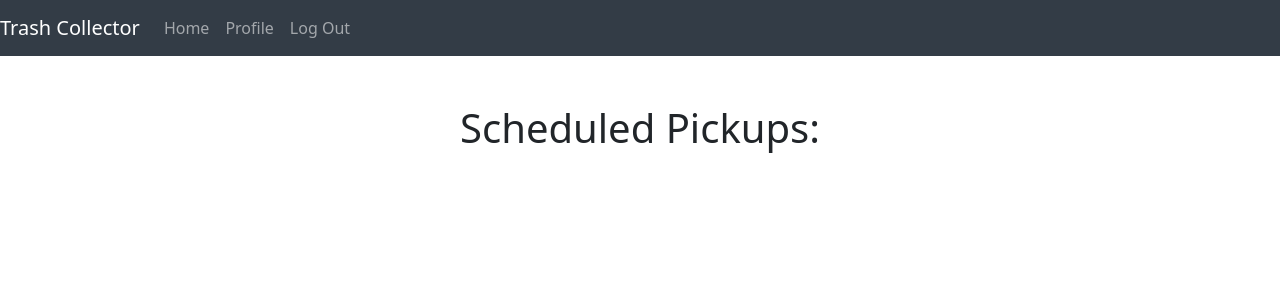
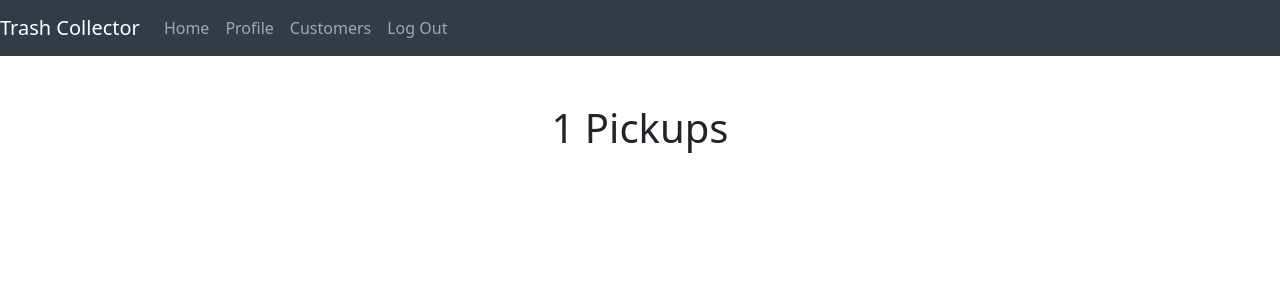
Before and after one commit to justincamp1776/Trash_Collector_Project, a Django app: page /employees/view_schedule/1 in a window 1280 px wide. Shown: the top 300 px of the page. Run offline with Django 3.2, Linux system fonts and the light colour scheme; the visitor is signed in with stand-in values (Sample User, id 1); data that the repository does not hold is empty.

Commit message:
created customers and update_customer template

```diff
--- a/trash_collector/employees/templates/employee_base.html
+++ b/trash_collector/employees/templates/employee_base.html
@@ -5,5 +5,6 @@
 
     <a class="nav-item nav-link" href="{% url 'employees:index' %}">Home</a>
     <a class="nav-item nav-link" href="{% url 'employees:profile' %}">Profile</a>
+    <a class="nav-item nav-link" href="{% url 'employees:customers' %}">Customers</a>
 
 {% endblock %}
--- a/trash_collector/employees/templates/employees/index.html
+++ b/trash_collector/employees/templates/employees/index.html
@@ -22,13 +22,9 @@
               <p>{{ customer.name }} - {{customer.address}} - {{ customer.zip_code }} -  <a href= "{% url 'employees:confirm_pickup' customer.id %}">Confirm</a></p>
               {% endfor %}
 
-
-            <ul>
               {% for customer in one_time_pickups %}
-              <li>{{ customer.name }} - {{customer.address}} - {{ customer.zip_code }}<a href= "{% url 'employees:confirm_pickup' customer.id %}">Confirm</a></li>
+              <p>{{ customer.name }} - {{customer.address}} - {{ customer.zip_code }}<a href= "{% url 'employees:confirm_pickup' customer.id %}">Confirm</a></p>
               {% endfor %}
-            </ul>
-
           </div>
 
           <div style=" text-align:right"class = "col-md-6">
--- a/trash_collector/employees/templates/employees/view_schedule.html
+++ b/trash_collector/employees/templates/employees/view_schedule.html
@@ -1,12 +1,24 @@
+
 {% extends 'employee_base.html' %}
 
 {% block title %} Daily Schedule {% endblock %}
 
-{% block header %} Scheduled Pickups: {% endblock %}
+{% block header %} {{week_day}} Pickups {% endblock %}
 
 {% block content %}
+<div class="container">
+    <div style="margin-top: 100px;"class="row">
+        <div class="col-md-2"></div>
+        <div class="col-md-8">
 
-{% for customer in future_pickups %}
-    {{customer.name}} - {{customer.address}} - {{customer.zip_code}}
-{% endfor %}
+            {% for customer in future_pickups %}
+
+            <p style="text-align:left; margin-left:90px"><strong>{{customer.name}}</strong> {{customer.address}} {{customer.zip_code}} <em>Balance:</em> {{customer.balance}}</p> <br>
+            {% endfor %}
+
+        </div>
+        <div class="col-md-2"></div>
+    </div>
+</div>
+
 {% endblock %}
--- a/trash_collector/employees/urls.py
+++ b/trash_collector/employees/urls.py
@@ -6,10 +6,13 @@ from . import views
 
 app_name = "employees"
 urlpatterns = [
-    path('', views.index, name="index"),
+    path('index/', views.index, name="index"),
     path('create/', views.create, name="create"),
     path('edit_profile/', views.edit_profile, name="edit_profile"),
-    path('<int:customer_id>/', views.confirm_pickup, name="confirm_pickup"),
+    path('confirm_pickup/<int:customer_id>/', views.confirm_pickup, name="confirm_pickup"),
     path('view_schedule/<str:week_day>',views.view_schedule, name="view_schedule"),
-    path('profile/', views.view_profile, name="profile")
+    path('profile/', views.view_profile, name="profile"),
+    path('customers/', views.view_customers, name="customers"),
+    path('<int:customer_id>/', views.update_customer, name="update_customer"),
+
 ]
--- a/trash_collector/employees/views.py
+++ b/trash_collector/employees/views.py
@@ -10,15 +10,12 @@ from datetime import date
 from datetime import datetime
 
 
-# Create your views here.
 
-# TODO: Create a function for each path created in employees/urls.py. Each will need a template as well.
 
 
 @login_required
 def index(request):
     # The following line will get the logged-in user (if there is one) within any view function
-
     today2 = determine_day()
 
     logged_in_user = request.user
@@ -44,28 +41,59 @@ def index(request):
             'todays_pickups': todays_pickups,
             'one_time_pickups': one_time_pickups
         }
-
         return render(request, 'employees/index.html', context)
     except ObjectDoesNotExist:
         return HttpResponseRedirect(reverse('employees:create'))
 
-
+# displays selected fields from the employee table on the logged in user/employee
 @login_required
 def view_profile(request):
     try:
         logged_in_user = request.user
-
         logged_in_employee = Employee.objects.get(user=logged_in_user)
-
         context = {
             'logged_in_employee' : logged_in_employee
         }
-
         return render(request, 'employees/profile.html', context)
     except ObjectDoesNotExist:
         return HttpResponseRedirect(reverse('employees:index'))
 
 
+ #returns all customers from the database
+@login_required
+def view_customers(request):
+        Customer = apps.get_model('customers.Customer')
+        customers = Customer.objects.all()
+        context = {
+            'customers' : customers
+        }
+        return render(request, 'employees/customers.html', context)
+
+
+# allows employee to edit customer information
+@login_required
+def update_customer(request, customer_id):
+    Customer = apps.get_model('customers.Customer')
+    customer_to_update = Customer.objects.get(id=customer_id)
+    if request.method == "POST":
+        name_from_form = request.POST.get('name')
+        address_from_form = request.POST.get('address')
+        zip_from_form = request.POST.get('zip_code')
+        balance_from_form = request.POST.get("balance")
+        customer_to_update.name = name_from_form
+        customer_to_update.address = address_from_form
+        customer_to_update.zip_code = zip_from_form
+        customer_to_update.balance = balance_from_form
+        customer_to_update.save()
+        return HttpResponseRedirect(reverse('employees:customers'))
+    else:
+        context = {
+            'customer_to_update': customer_to_update
+        }
+        return render(request, 'employees/update_customer.html', context)
+
+
+# converts the day as an integer into a day as a string
 def determine_day():
     today2 = date.today()
     today = today2.weekday()
@@ -84,6 +112,8 @@ def determine_day():
     elif today == 6:
         return "Sunday"
 
+
+# confirms pickup and increases customer balance by $20
 def confirm_pickup(request, customer_id):
     try:
         Customer = apps.get_model('customers.Customer')
@@ -98,7 +128,7 @@ def confirm_pickup(request, customer_id):
         return HttpResponseRedirect(reverse('employees:index'))
 
 
-
+# displays the pickups on each day of the week
 def view_schedule(request, week_day):
     try:
         Customer = apps.get_model('customers.Customer')
@@ -107,6 +137,7 @@ def view_schedule(request, week_day):
 
         context = {
             'future_pickups': future_pickups,
+            'week_day' : week_day
 
         }
         return render(request, 'employees/view_schedule.html', context)
@@ -115,7 +146,7 @@ def view_schedule(request, week_day):
 
 
 
-
+# allows create their proifile
 @login_required
 def create(request):
     logged_in_user = request.user
@@ -130,7 +161,7 @@ def create(request):
     else:
         return render(request, 'employees/create.html')
 
-
+# allows employees to edit their profile
 @login_required
 def edit_profile(request):
     logged_in_user = request.user
```
Also changed, not shown: trash_collector/employees/templates/employees/customers.html (added, +24 -0 lines), trash_collector/employees/templates/employees/update_customer.html (added, +27 -0 lines).
